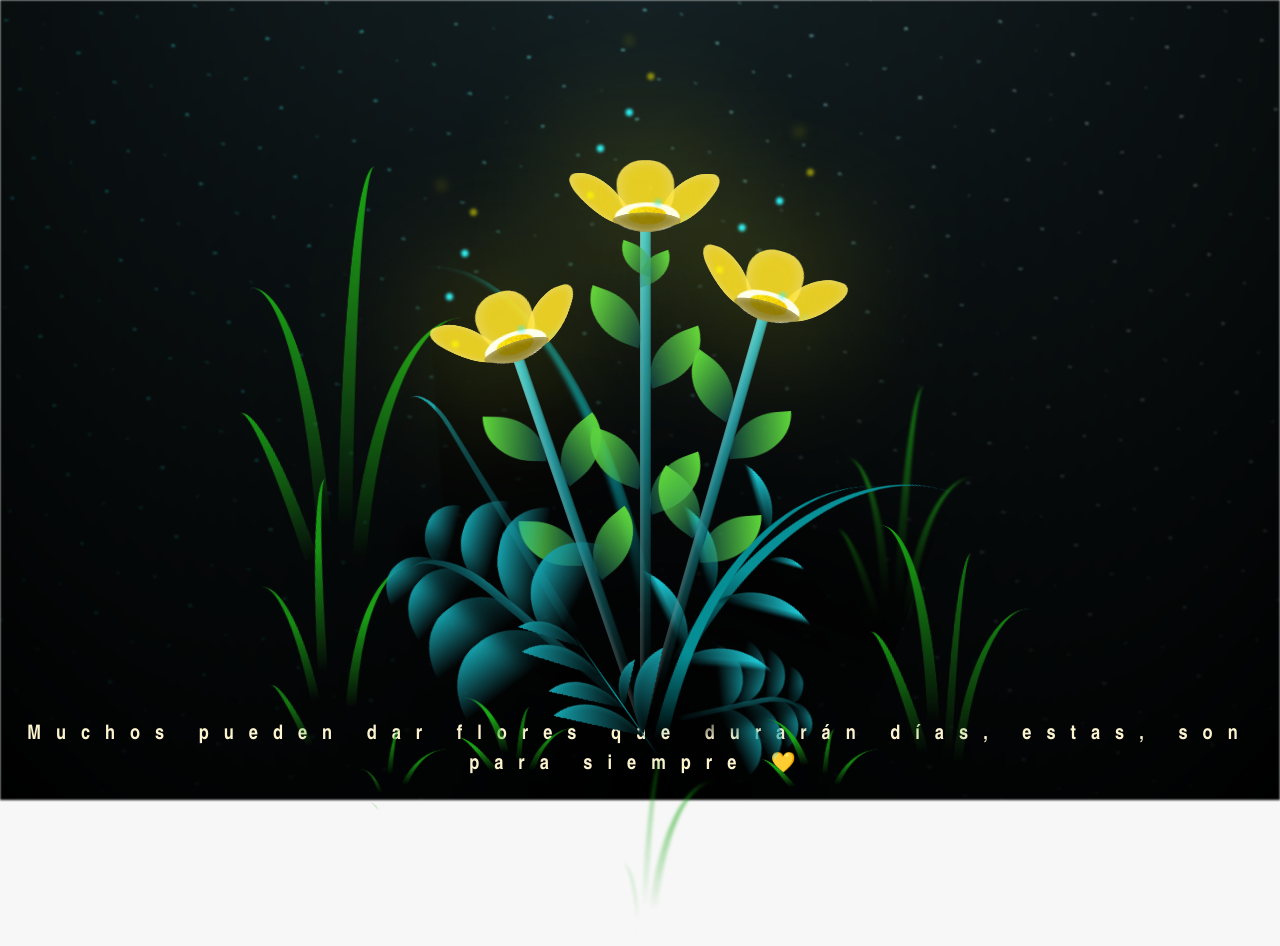
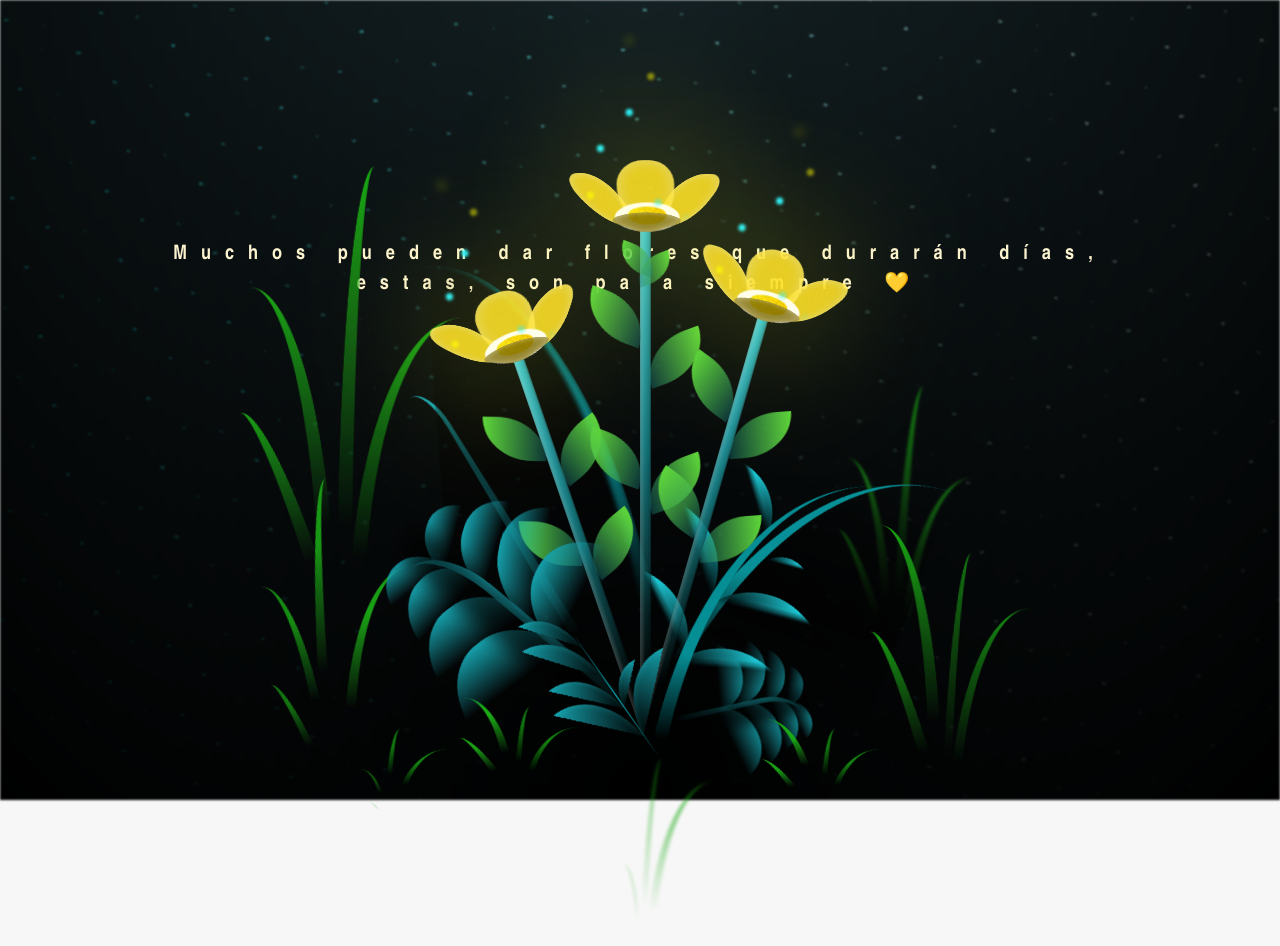
Before and after one commit to binarioassembler/Flores2109, a website: page flower.html in a window 1280 px wide. Drawn offline with Linux system fonts and the light colour scheme.

Commit message:
Por favor la última
ya me traumé

```diff
--- a/css/main.css
+++ b/css/main.css
@@ -40,13 +40,13 @@ body {
 
 }
 .titulo {
-  margin-bottom: 20px;
+  margin-bottom: 500px;
   font-family: "Arial Narrow", Arial, sans-serif;
   color: #fcf3cf;
   font-size: 20px;
   position: absolute;
   font-weight: bold;
-  letter-spacing: 15px;
+  letter-spacing: 14px;
   opacity: 0;
   animation: fadeIn 3s ease-in-out forwards;
   text-align: center;
--- a/flower.html
+++ b/flower.html
@@ -14,7 +14,7 @@
 
     </div>
 
-    <h1 class="titulo">Muchos pueden dar flores que durarán días, estas, son para siempre 💛<br></h1>
+    <h1 class="titulo">Muchos pueden dar flores que durarán días,<br> estas, son para siempre 💛<br></h1>
     <div class="night"></div>
     <div class="flowers">
       <div class="flower flower--1">
```
